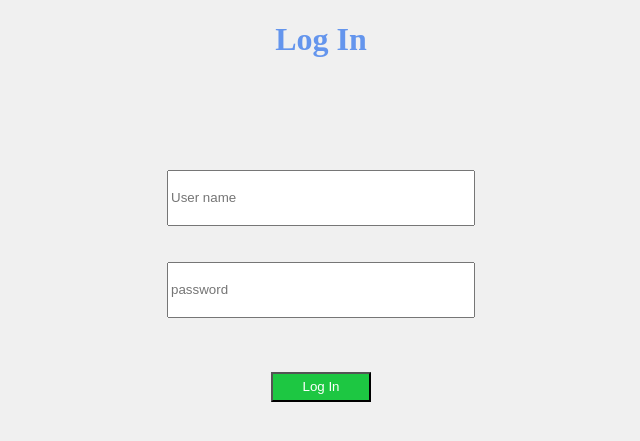
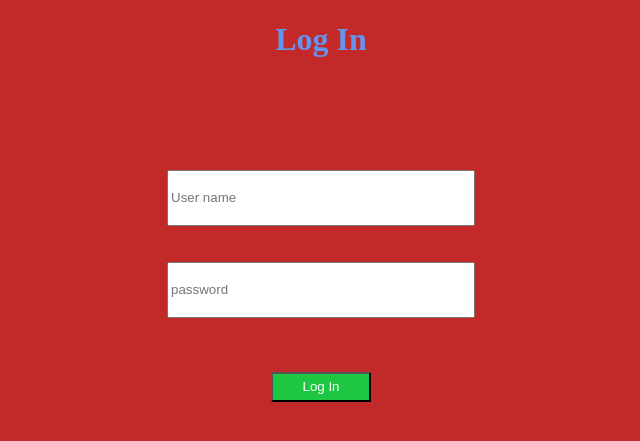
Before and after one commit to ijaz1/SmartWorkshop-Web_application-Python-Using-Django_Framework, a Django app: page / in a window 1280 px wide. Shown: the top 441 px of the page, without its empty margins (319-959 px from the left). Run offline with Django 3.2, Linux system fonts and the light colour scheme.

Commit message:
fourth update

```diff
--- a/app1/templates/index.html
+++ b/app1/templates/index.html
@@ -6,7 +6,7 @@
     <meta name="viewport" content="width=device-width, initial-scale=1.0">
     <title>admin log in</title>
 </head>
-<body style="background-color: rgb(240, 240, 240);">
+<body style="background-color: rgb(196, 41, 41);">
 
     <h1 align="center" style="color: cornflowerblue;">Log In</h1>
     <br><br><br><br><br>
```
